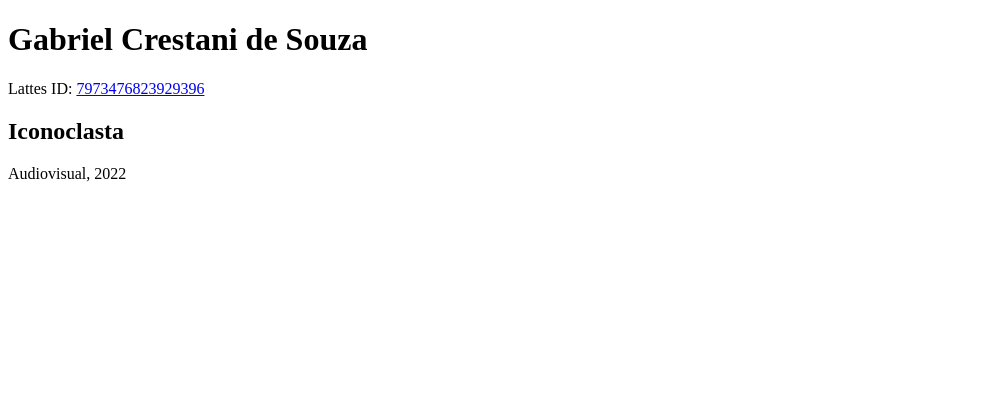
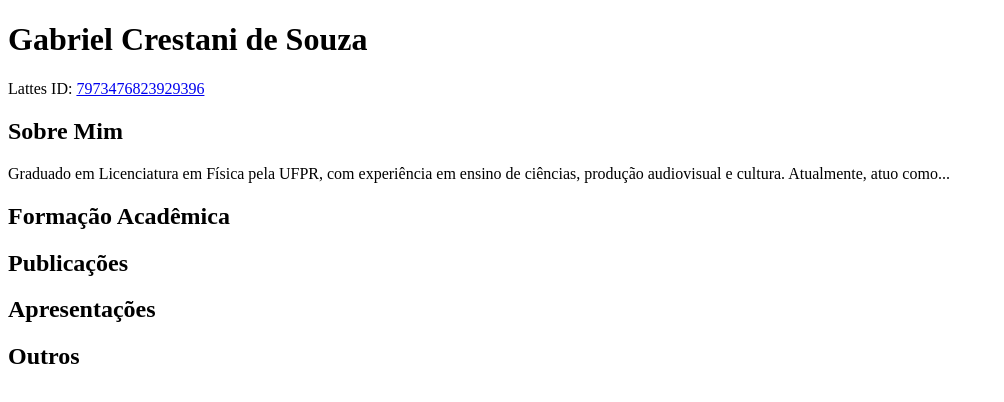
Before and after one commit to cres7an1/curriculo1b, a plain HTML site: page index.html in a window 1280 px wide. Shown: the whole page, without its empty margins (0-1004 px from the left). Drawn offline with Linux system fonts and the light colour scheme.

Commit message:
Update index.html

```diff
--- a/index.html
+++ b/index.html
@@ -12,13 +12,20 @@
     <p>Lattes ID: <a href="http://lattes.cnpq.br/7973476823929396">7973476823929396</a></p>
   </header>
   <main>
-    <section id="education">
+    <section id="sobre-mim">
+      <h2>Sobre Mim</h2>
+      <p>Graduado em Licenciatura em Física pela UFPR, com experiência em ensino de ciências, produção audiovisual e cultura. Atualmente, atuo como...</p> </section>
+    <section id="formacao">
+      <h2>Formação Acadêmica</h2>
       </section>
-    <section id="experience">
+    <section id="publicacoes">
+      <h2>Publicações</h2>
       </section>
-    <section id="skills">
+    <section id="apresentacoes">
+      <h2>Apresentações</h2>
       </section>
-    <section id="projects">
+    <section id="outros">
+      <h2>Outros</h2>
       </section>
   </main>
   <script src="script.js"></script>
```
